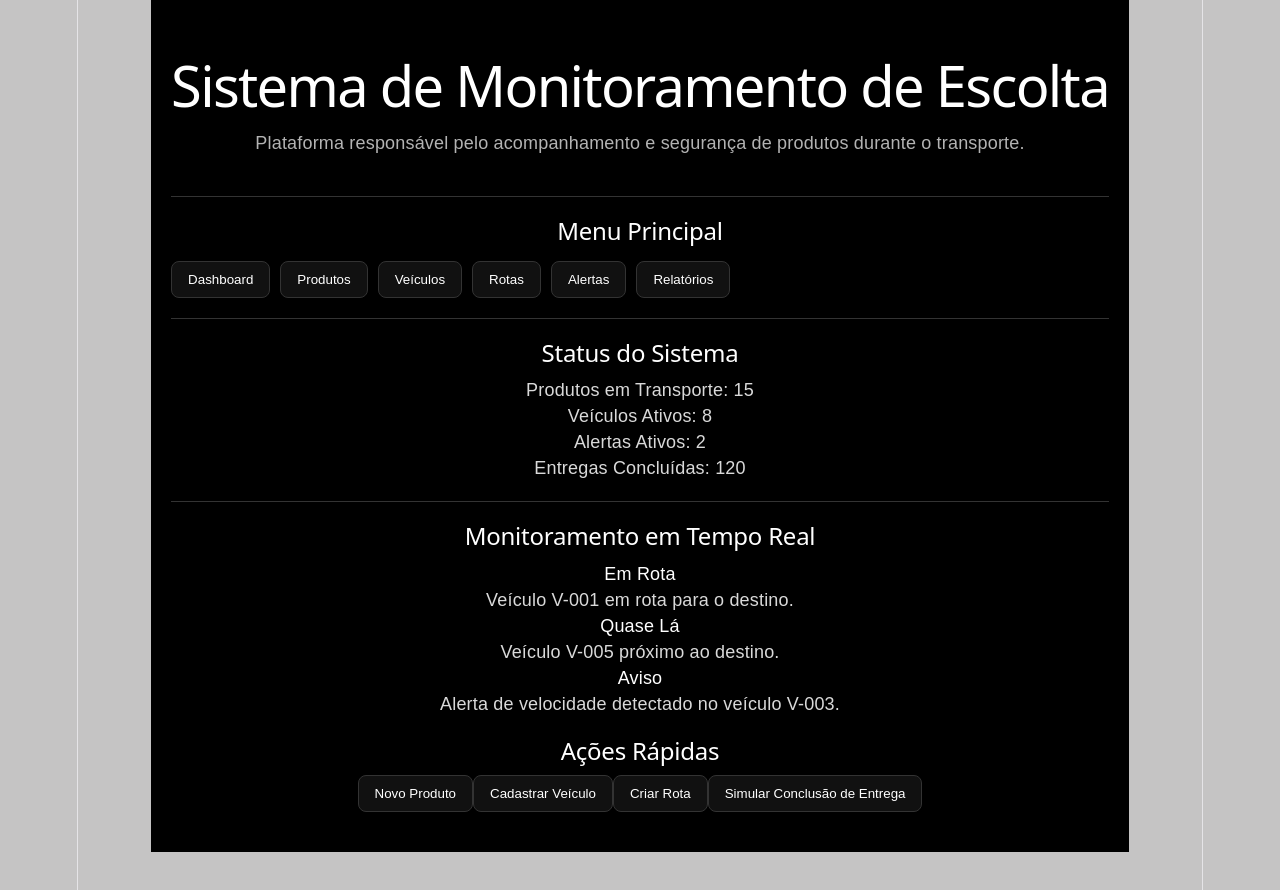
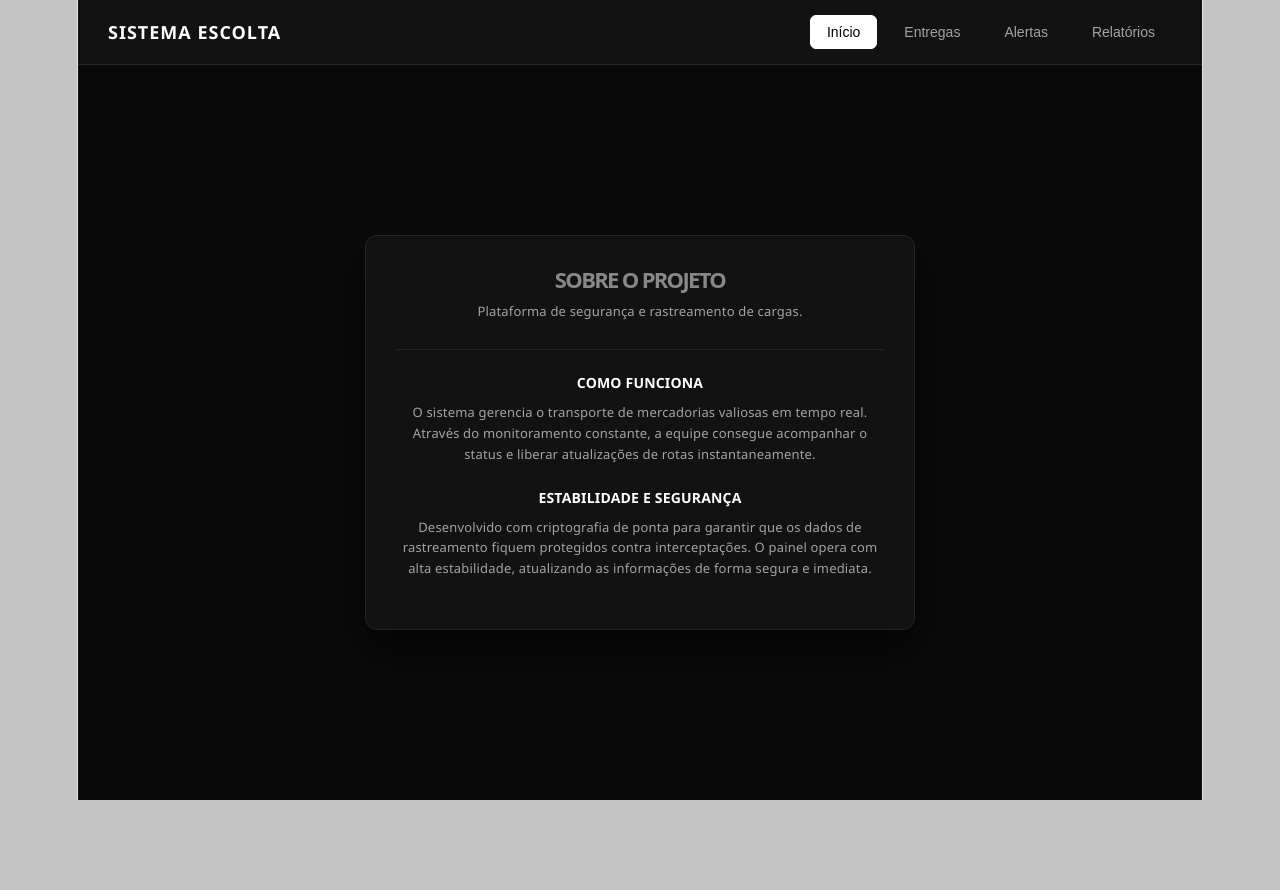
Before and after one commit to kauanderengoski21-cmyk/Projeto_, a React (Vite) app in the folder forntand/: page /principal in a window 1280 px wide. After the commit the page ends 800 px from the top, so only its background shows below. Built offline with nearby package versions, Linux system fonts and the light colour scheme.

Commit message:
melhoria do esqueleto do html para o funcionamento da pagina incial

```diff
--- a/forntand/src/pages/private/principal/Principal.module.css
+++ b/forntand/src/pages/private/principal/Principal.module.css
@@ -1,78 +1,195 @@
 .container {
-max-width: 1200px;
-margin: auto;
-padding: 20px;
-font-family: Arial, sans-serif;
-background-color: #000;
-color: #fff;
-min-height: 100vh;
+  font-family: 'Segoe UI', sans-serif;
+  background-color: #0a0a0a;
+  min-height: 100vh;
+  display: flex;
+  flex-direction: column;
+  color: #ffffff;
+  box-sizing: border-box;
 }
 
-
-.header {
-text-align: center;
-padding: 20px 0;
+.barraNavegacao {
+  display: flex;
+  justify-content: space-between;
+  align-items: center;
+  background-color: #121212;
+  border-bottom: 1px solid #262626;
+  padding: 15px 30px;
 }
 
-.header h1 {
-color: #fff;
+.logo {
+  font-size: 18px;
+  font-weight: 700;
+  letter-spacing: 1px;
 }
 
-.header p {
-color: #b3b3b3;
+.menuAbas {
+  display: flex;
+  gap: 10px;
 }
 
-.menu {
-display: flex;
-gap: 10px;
-flex-wrap: wrap;
-margin-top: 15px;
+.botaoAba {
+  background: none;
+  border: 1px solid transparent;
+  color: #a3a3a3;
+  padding: 8px 16px;
+  font-size: 14px;
+  font-weight: 500;
+  border-radius: 6px;
+  cursor: pointer;
 }
 
-.menu button,
-section button {
-padding: 10px 16px;
-border: 1px solid #333;
-border-radius: 8px;
-background-color: #111;
-color: #fff;
-cursor: pointer;
-transition: all 0.3s ease;
+.botaoAba:hover {
+  color: #ffffff;
+  background-color: #1a1a1a;
 }
 
-.menu button:hover,
-section button:hover {
-background-color: #222;
-border-color: #555;
+.abaAtiva {
+  color: #000000;
+  background-color: #ffffff;
+  border: 1px solid #ffffff;
+  padding: 8px 16px;
+  font-size: 14px;
+  font-weight: 500;
+  border-radius: 6px;
+  cursor: pointer;
 }
 
-section {
-margin: 20px 0;
+.conteudoPrincipal {
+  flex: 1;
+  display: flex;
+  justify-content: center;
+  align-items: center;
+  padding: 40px 20px;
 }
 
-section h2 {
-color: #fff;
-margin-bottom: 10px;
+.cartaoPainel {
+  background-color: #121212;
+  border: 1px solid #262626;
+  border-radius: 12px;
+  padding: 30px;
+  max-width: 550px;
+  width: 100%;
+  box-shadow: 0 20px 40px rgba(0, 0, 0, 0.7);
+  box-sizing: border-box;
 }
 
-section p,
-section li {
-color: #d9d9d9;
+.tituloSecao {
+  font-size: 22px;
+  text-align: center;
+  margin: 0 0 6px 0;
+  font-weight: 600;
 }
 
-ul {
-padding-left: 20px;
+.subtituloSecao {
+  font-size: 13px;
+  color: #a3a3a3;
+  text-align: center;
+  margin: 0 0 25px 0;
 }
 
-hr {
-border: none;
-height: 1px;
-background-color: #333;
-margin: 20px 0;
+.divisor {
+  border: 0;
+  height: 1px;
+  background-color: #262626;
+  margin: 20px 0;
 }
 
-footer {
-text-align: center;
-color: #999;
-padding: 20px 0;
+.blocoTexto {
+  margin-bottom: 20px;
 }
+
+.blocoTexto h3 {
+  font-size: 14px;
+  color: #ffffff;
+  margin: 0 0 6px 0;
+  text-transform: uppercase;
+}
+
+.blocoTexto p {
+  font-size: 13px;
+  color: #a3a3a3;
+  margin: 0 0 4px 0;
+  line-height: 1.6;
+}
+
+.gridStatus {
+  display: flex;
+  gap: 15px;
+  margin-bottom: 20px;
+}
+
+.cardStatus {
+  flex: 1;
+  background-color: #1a1a1a;
+  border: 1px solid #262626;
+  padding: 15px;
+  border-radius: 8px;
+  text-align: center;
+}
+
+.textoStatus {
+  font-size: 11px;
+  color: #a3a3a3;
+  margin: 0 0 5px 0;
+  text-transform: uppercase;
+}
+
+.numeroStatus {
+  font-size: 24px;
+  margin: 0;
+  font-weight: 700;
+}
+
+.listaItens {
+  display: flex;
+  flex-direction: column;
+  gap: 10px;
+}
+
+.itemLista {
+  display: flex;
+  justify-content: space-between;
+  align-items: center;
+  background-color: #1a1a1a;
+  border: 1px solid #262626;
+  padding: 12px 15px;
+  border-radius: 8px;
+}
+
+.infoLista {
+  display: flex;
+  flex-direction: column;
+}
+
+.nomeItem {
+  font-size: 14px;
+  font-weight: 500;
+}
+
+.detalheItem {
+  font-size: 11px;
+  color: #737373;
+}
+
+.badgeStatus {
+  font-size: 11px;
+  background-color: #ffffff;
+  color: #000000;
+  padding: 4px 8px;
+  border-radius: 4px;
+  font-weight: 600;
+}
+
+.botaoAcao {
+  width: 100%;
+  background-color: #ffffff;
+  color: #000000;
+  border: 1px solid #ffffff;
+  padding: 14px;
+  border-radius: 8px;
+  font-size: 15px;
+  font-weight: 600;
+  cursor: pointer;
+  box-sizing: border-
+}
--- a/forntand/src/pages/private/principal/Principal.tsx
+++ b/forntand/src/pages/private/principal/Principal.tsx
@@ -1,99 +1,184 @@
 import { useState } from "react";
 import styles from "./Principal.module.css";
 
-type StatusSistema = {
-  produtosEmTransporte: number;
-  veiculosAtivos: number;
-  alertasAtivos: number;
-  entregasConcluidas: number;
-};
+function Principal() {
+  const [produtos, setProdutos] = useState(15);
+  const [entregas, setEntregas] = useState(120);
+  const [abaAtiva, setAbaAtiva] = useState("inicio");
 
-function Principal() {
-  const [status, setStatus] = useState<StatusSistema>({
-    produtosEmTransporte: 15,
-    veiculosAtivos: 8,
-    alertasAtivos: 2,
-    entregasConcluidas: 120
-  });
-
-  const finalizarEntrega = (): void => {
-    setStatus((estadoAnterior) => ({
-      ...estadoAnterior,
-      produtosEmTransporte: estadoAnterior.produtosEmTransporte - 1,
-      entregasConcluidas: estadoAnterior.entregasConcluidas + 1
-    }));
-  };
+  function finalizarEntrega() {
+    if (produtos > 0) {
+      setProdutos(produtos - 1);
+      setEntregas(entregas + 1);
+    }
+  }
 
   return (
     <div className={styles.container}>
-      <header className={styles.header}>
-        <h1>Sistema de Monitoramento de Escolta</h1>
+
+      <nav className={styles.barraNavegacao}>
+        <div className={styles.logo}>SISTEMA ESCOLTA</div>
+        <div className={styles.menuAbas}>
+          <button
+            className={abaAtiva === "inicio" ? styles.abaAtiva : styles.botaoAba}
+            onClick={() => setAbaAtiva("inicio")}
+          >
+            Início
+          </button>
+          <button
+            className={abaAtiva === "entregas" ? styles.abaAtiva : styles.botaoAba}
+            onClick={() => setAbaAtiva("entregas")}
+          >
+            Entregas
+          </button>
+          <button
+            className={abaAtiva === "alertas" ? styles.abaAtiva : styles.botaoAba}
+            onClick={() => setAbaAtiva("alertas")}
+          >
+            Alertas
+          </button>
+          <button
+            className={abaAtiva === "relatorios" ? styles.abaAtiva : styles.botaoAba}
+            onClick={() => setAbaAtiva("relatorios")}
+          >
+            Relatórios
+          </button>
+        </div>
+      </nav>
+
+      <main className={styles.conteudoPrincipal}>
+        <div className={styles.cartaoPainel}>
+
+          {abaAtiva === "inicio" && (
+            <section>
+              <h1 className={styles.tituloSecao}>SOBRE O PROJETO</h1>
+              <p className={styles.subtituloSecao}>Plataforma de segurança e rastreamento de cargas.</p>
+
+              <hr className={styles.divisor} />
+
+              <div className={styles.blocoTexto}>
+                <h3>Como Funciona</h3>
                 <p>
-          Plataforma responsável pelo acompanhamento e segurança de produtos
-          durante o transporte.
+                  O sistema gerencia o transporte de mercadorias valiosas em tempo real.
+                  Através do monitoramento constante, a equipe consegue acompanhar o status
+                  e liberar atualizações de rotas instantaneamente.
                 </p>
-      </header>
-
-      <hr />
-
-      <section>
-        <h2>Menu Principal</h2>
-
-        <div className={styles.menu}>
-          <button>Dashboard</button>
-          <button>Produtos</button>
-          <button>Veículos</button>
-          <button>Rotas</button>
-          <button>Alertas</button>
-          <button>Relatórios</button>
-        </div>
-      </section>
-
-      <hr />
-
-      <section>
-        <h2>Status do Sistema</h2>
-
-        <p> Produtos em Transporte: {status.produtosEmTransporte}</p>
-        <p> Veículos Ativos: {status.veiculosAtivos}</p>
-        <p> Alertas Ativos: {status.alertasAtivos}</p>
-        <p> Entregas Concluídas: {status.entregasConcluidas}</p>
-      </section>
-
-      <hr />
-
-      <section>
-        <h2>Monitoramento em Tempo Real</h2>
-
-
-        <div className={styles.listaAlertas}>
-          <div className={`${styles.alertaCard} ${styles.info}`}>
-            <span className={styles.statusBadge}>Em Rota</span>
-            <p>Veículo V-001 em rota para o destino.</p>
               </div>
 
-          <div className={`{styles.alertaCard} {styles.sucesso}`}>
-            <span className={styles.statusBadge}>Quase Lá</span>
-            <p>Veículo V-005 próximo ao destino.</p>
+              <div className={styles.blocoTexto}>
+                <h3>Estabilidade e Segurança</h3>
+                <p>
+                  Desenvolvido com criptografia de ponta para garantir que os dados de
+                  rastreamento fiquem protegidos contra interceptações. O painel opera com
+                  alta estabilidade, atualizando as informações de forma segura e imediata.
+                </p>
               </div>
 
-          <div className={`${styles.alertaCard} ${styles.perigo}`}>
-            <span className={styles.statusBadge}>Aviso</span>
-            <p>Alerta de velocidade detectado no veículo V-003.</p>
+            </section>
+          )}
+
+          {abaAtiva === "entregas" && (
+            <section>
+              <h1 className={styles.tituloSecao}>PAINEL DE ENTREGAS</h1>
+              <p className={styles.subtituloSecao}>Gerenciamento de frotas e conclusão de rotas.</p>
+
+              <hr className={styles.divisor} />
+
+              <div className={styles.gridStatus}>
+                <div className={styles.cardStatus}>
+                  <p className={styles.textoStatus}>No Transporte</p>
+                  <h2 className={styles.numeroStatus}>{produtos}</h2>
+                </div>
+                <div className={styles.cardStatus}>
+                  <p className={styles.textoStatus}>Concluídas</p>
+                  <h2 className={styles.numeroStatus}>{entregas}</h2>
+                </div>
+              </div>
+
+              <div className={styles.listaItens}>
+                <div className={styles.itemLista}>
+                  <div className={styles.infoLista}>
+                    <span className={styles.nomeItem}>Caminhão Scania N-01</span>
+                    <span className={styles.detalheItem}>ABC-1234</span>
+                  </div>
+                  <span className={styles.badgeStatus}>Em Rota</span>
+                </div>
+
+                <div className={styles.itemLista}>
+                  <div className={styles.infoLista}>
+                    <span className={styles.nomeItem}>Volvo FH Semipesado</span>
+                    <span className={styles.detalheItem}>XYZ-5678</span>
+                  </div>
+                  <span className={styles.badgeStatus}>Em Rota</span>
+                </div>
+              </div>
+
+              <hr className={styles.divisor} />
+
+              <button className={styles.botaoAcao} onClick={finalizarEntrega}>
+                Confirmar Conclusão de Entrega
+              </button>
+            </section>
+          )}
+
+          {abaAtiva === "alertas" && (
+            <section>
+              <h1 className={styles.tituloSecao}>ALERTAS DE SEGURANÇA</h1>
+              <p className={styles.subtituloSecao}>Ocorrências perigosas e avisos detectados.</p>
+
+              <hr className={styles.divisor} />
+
+              <div className={styles.listaItens}>
+                <div className={styles.itemLista}>
+                  <div className={styles.infoLista}>
+                    <span className={styles.nomeItem}>Velocidade Excedida</span>
+                    <span className={styles.detalheItem}>Veículo Scania N-01 ultrapassou o limite na BR-116.</span>
+                  </div>
+                  <span className={styles.badgePerigo}>Aviso</span>
+                </div>
+
+                <div className={styles.itemLista}>
+                  <div className={styles.infoLista}>
+                    <span className={styles.nomeItem}>Desvio de Rota Padrão</span>
+                    <span className={styles.detalheItem}>Veículo Volvo FH entrou em via não autorizada.</span>
+                  </div>
+                  <span className={styles.badgePerigo}>Crítico</span>
                 </div>
               </div>
             </section>
+          )}
 
+          {abaAtiva === "relatorios" && (
+            <section>
+              <h1 className={styles.tituloSecao}>RELATÓRIOS GERAIS</h1>
+              <p className={styles.subtituloSecao}>Estatísticas mensais e desempenho da escolta.</p>
 
+              <hr className={styles.divisor} />
 
-     <section>
-        <h2>Ações Rápidas</h2>
-        <button>Novo Produto</button>
-        <button>Cadastrar Veículo</button>
-        <button>Criar Rota</button>
+              <div className={styles.gridStatus}>
+                <div className={styles.cardStatus}>
+                  <p className={styles.textoStatus}>Eficiência Geral</p>
+                  <h2 className={styles.numeroStatus}>98.4%</h2>
+                </div>
+                <div className={styles.cardStatus}>
+                  <p className={styles.textoStatus}>Alertas Resolvidos</p>
+                  <h2 className={styles.numeroStatus}>14/14</h2>
+                </div>
+              </div>
 
-        <button onClick={finalizarEntrega}>Simular Conclusão de Entrega</button>
+              <div className={styles.blocoTexto}>
+                <h3>Resumo de Performance</h3>
+                <p>
+                  Durante este mês, a estabilidade das comunicações via satélite com os veículos
+                  manteve-se estável. O tempo médio de resposta para a contenção de alertas de risco
+                  foi de apenas 3 minutos.
+                </p>
+              </div>
             </section>
+          )}
+
+        </div>
+      </main>
 
     </div>
   );
```
Lines whose indentation alone changed are shown as unchanged.
